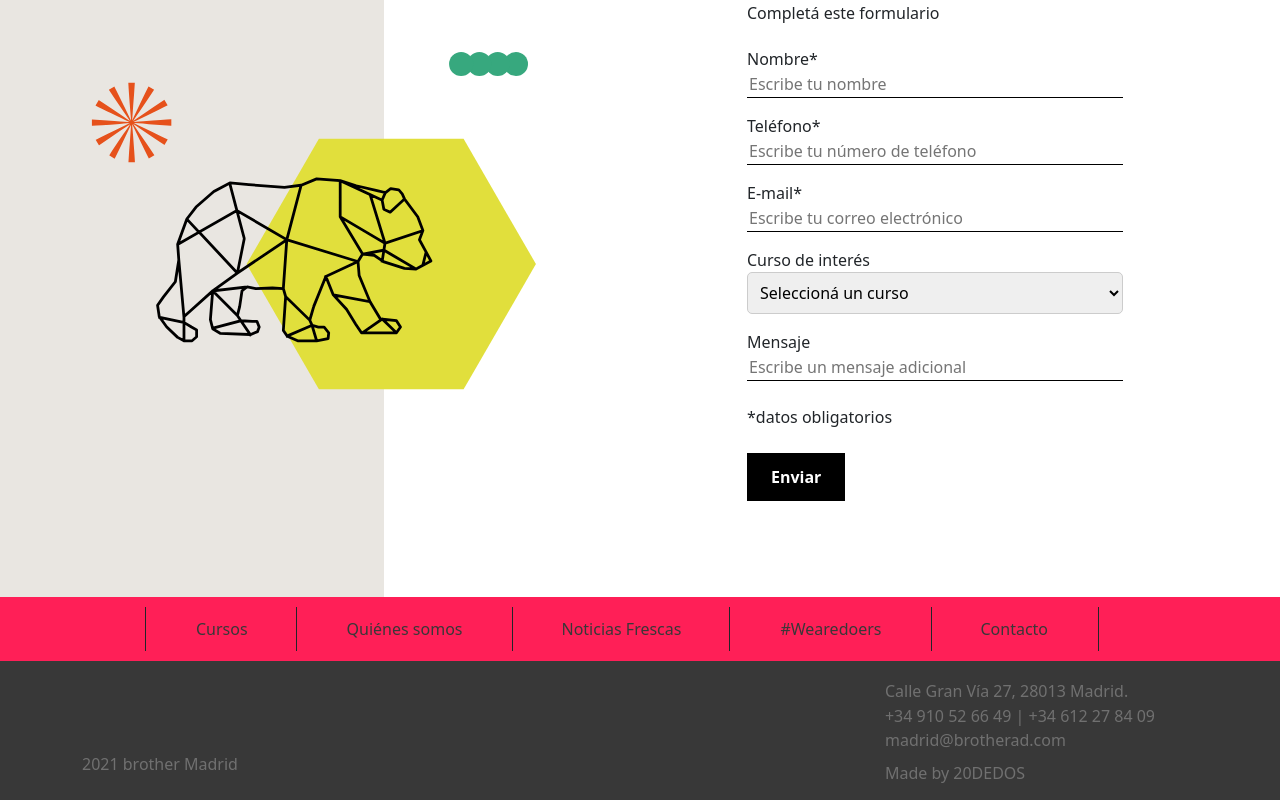
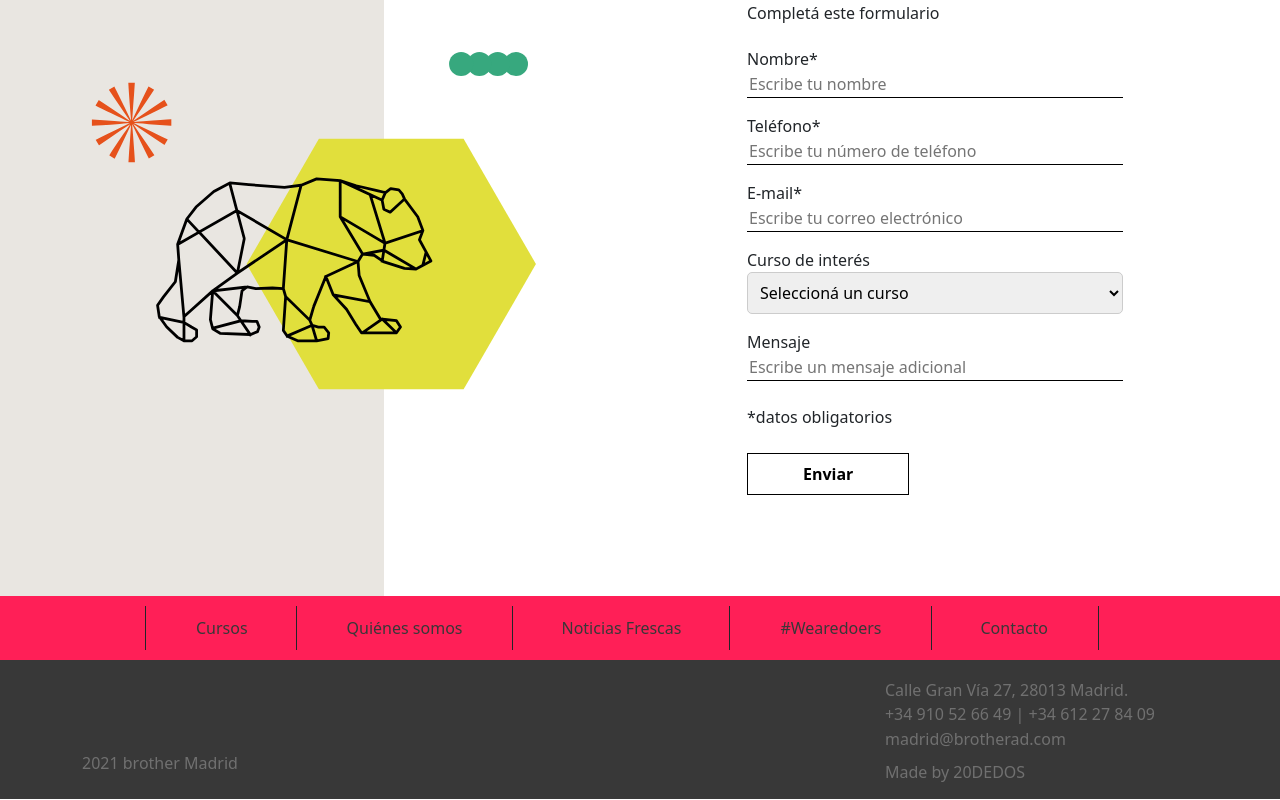
Before and after one commit to kevinfigueredo2000/Coding-and-Company, a Next.js app: page / in a window 1280 px wide. Shown: the part 4194-4994 px from the top of the page. Built offline with nearby package versions, Linux system fonts and the light colour scheme.

Commit message:
fix button hover

```diff
--- a/src/app/components/contacto/Contacto.css
+++ b/src/app/components/contacto/Contacto.css
@@ -1,19 +1,8 @@
 #contacto {
     background: linear-gradient(to left, white 70%, #E9E6E1 30%);
 }
-/*
-button {
-    border: 1px solid;
-    padding: 8px 55px;
-    background-image: linear-gradient(to top, #ffffff, #ffffff);
-    transition: background-image 1s ease;
-}
 
-button:hover {
-    color: #e9e6e1;
-    background-image: linear-gradient(to bottom, #383838, #383838);
-    transition: 1s;
-} */
+
 
 input {
     border-top: none;
@@ -61,20 +50,24 @@ h4 {
 
 
 .slide-button {
-    background: linear-gradient(to right, black 50%, pink 50%); /* Inicialmente fondo negro en la mitad izquierda y rosa en la mitad derecha */
-    background-size: 200% 100%; /* Duplicar el ancho del fondo para poder desplazarlo */
-    color: white;
-    padding: 12px 24px;
+    background: linear-gradient(to top, #818181 50%, rgb(255, 255, 255) 50%);
+    /* Inicialmente fondo negro en la mitad izquierda y rosa en la mitad derecha */
+    background-size: 100% 200%;
+    /* Duplicar el ancho del fondo para poder desplazarlo */
+    color: rgb(0, 0, 0);
     font-size: 16px;
-    border: none;
+    border: 1px solid;
+    padding: 8px 55px;
     cursor: pointer;
     position: relative;
     overflow: hidden;
-    transition: background-position 0.3s ease; /* Transición suave de la posición del fondo */
-  }
+    transition: background-position 0.3s ease;
+    /* Transición suave de la posición del fondo */
+}
 
-  /* Al hacer hover en el botón */
-  .slide-button:hover {
-    background-position: -100% 0; /* Desplazar el fondo completamente a la izquierda */
+/* Al hacer hover en el botón */
+.slide-button:hover {
+    background-position: 0% 100%;
+    /* Desplazar el fondo completamente a la izquierda */
     transition: background-position 0.3s ease;
-  }
+}
```
